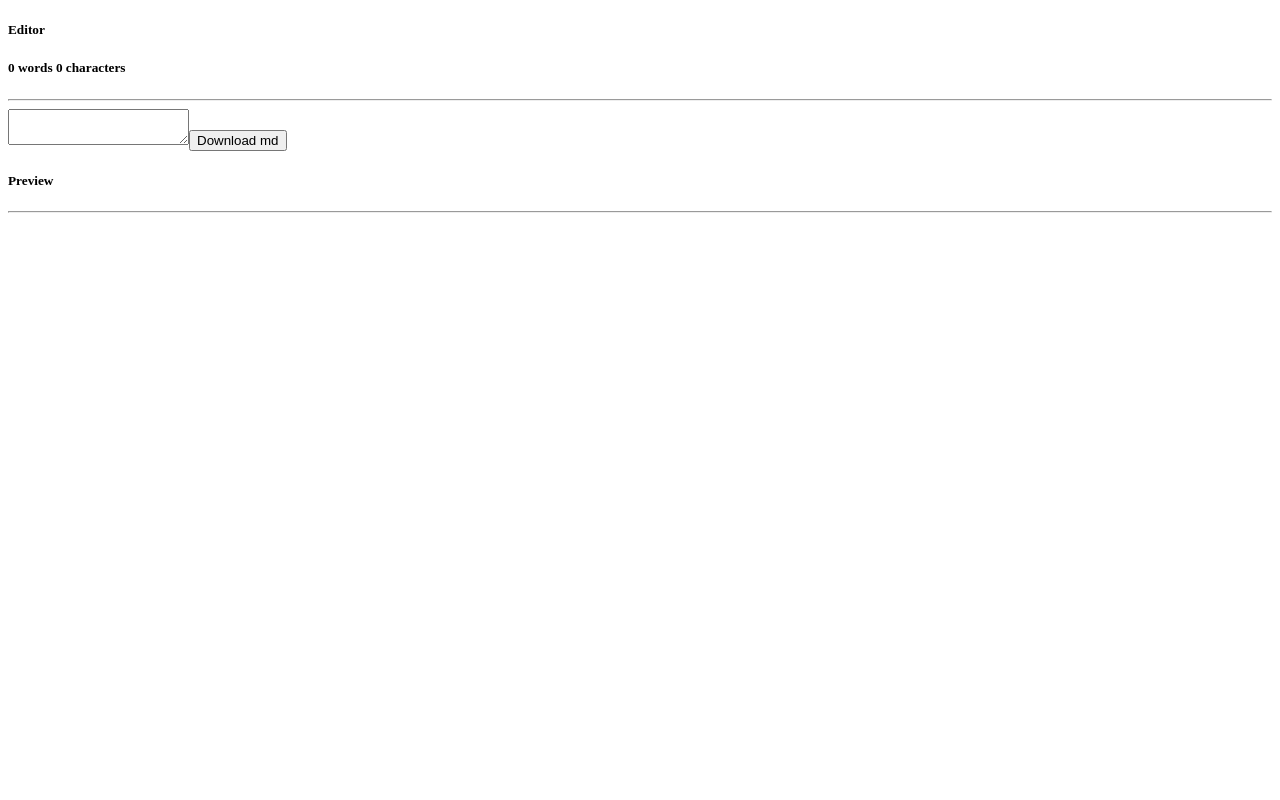
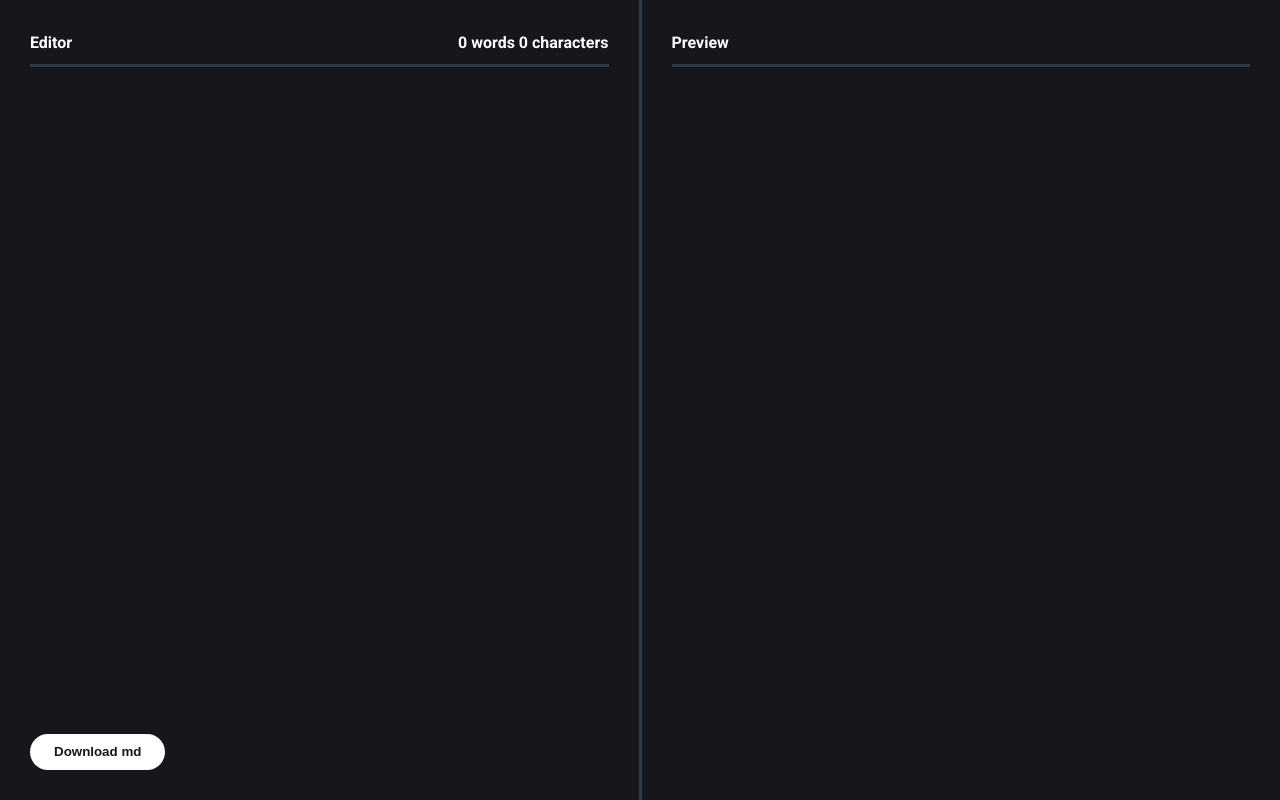
Before and after one commit to shodrig0/markdown-editor, a React (Vite) app: page / in a window 1280 px wide. Built offline with nearby package versions, Linux system fonts and the light colour scheme.

Commit message:
css modules were applied

```diff
--- a/src/App.css
+++ b/src/App.css
@@ -1 +1,113 @@
 /* @import "tailwindcss"; */
+/* fix tailwind */
+
+@import url('https://fonts.googleapis.com/css2?family=Roboto:ital,wght@0,400;0,700;0,900;1,400;1,700&display=swap');
+
+:root {
+    --dark: #2e3b47;
+    --darker: #14171a;
+    --darkest: #16161d;
+    --contrast: #8899AC;
+}
+
+body {
+    margin: 0;
+    font-family: 'Roboto', sans-serif;
+    font-size: 16px;
+    line-height: 1.5;
+    -webkit-font-smoothing: antialiased;
+    -moz-osx-font-smoothing: grayscale;
+    background-color: var(--darkest);
+    color: white;
+}
+
+*,
+*:before,
+*:after {
+    box-sizing: border-box;
+}
+
+p {
+    margin: 0 0 1.3rem;
+}
+
+h1,
+h2,
+h3,
+h4,
+h5,
+h6 {
+    margin: 0;
+}
+
+h1 {
+    font-size: 2.625em;
+    line-height: 1.55;
+    font-weight: 900;
+}
+
+h2 {
+    font-size: 2em;
+    line-height: 1.58;
+    font-weight: 900;
+}
+
+h3 {
+    font-size: 1.625em;
+    line-height: 1.62;
+    font-weight: 900;
+}
+
+h4 {
+    font-size: 1.25em;
+    line-height: 1.65;
+    font-weight: 900;
+}
+
+h5 {
+    font-size: 1em;
+    line-height: 1.65;
+    font-weight: 700;
+}
+
+h6 {
+    font-size: 0.813em;
+    line-height: 1.77;
+    font-weight: 700;
+}
+
+a {
+    color: white;
+}
+
+button {
+    --button-bg: white;
+    --border-bg: white;
+    --text-color: var(--darkest);
+    display: inline-block;
+    width: fit-content;
+    border: none;
+    outline: none;
+    background-color: var(--button-bg);
+    color: var(--text-color);
+    border: 4px solid var(--border-bg);
+    transition: .2s opacity;
+    padding: 0.5em 1.5em;
+    cursor: pointer;
+    border-radius: 2em;
+    font-weight: 700;
+}
+
+button:hover {
+    opacity: 0.9;
+}
+
+hr {
+    border: none;
+    height: 3px;
+    background-color: var(--dark);
+}
+
+.mb-2 {
+    margin-bottom: 0.5rem;
+}
--- /dev/null
+++ b/src/components/Editor/Editor.module.css
@@ -0,0 +1,17 @@
+.editor__wrap {
+    display: flex;
+    flex-direction: column;
+    height: 100%;
+}
+
+.editor {
+    width: 100%;
+    flex-grow: 1;
+    color: #fff;
+    margin-bottom: 20px;
+    border: none;
+    outline: none;
+    appearance: none;
+    background: none;
+    resize: none;
+}
--- a/src/components/Editor/Editor.tsx
+++ b/src/components/Editor/Editor.tsx
@@ -1,7 +1,8 @@
-import { useState } from "react";
-import { useMarkdown } from "../../context/markdownContext";
+import { useState } from "react"
+import { useMarkdown } from "../../context/markdownContext"
 // import type { IMarkdown } from "../../types/mdTypes";
-import TitleBar from "../Title-Bar/Title-Bar";
+import TitleBar from "../Title-Bar/Title-Bar"
+import styles from "./Editor.module.css"
 
 const Editor = () => {
     // const markdownContext = useMarkdown()
@@ -37,10 +38,10 @@ const Editor = () => {
     }
 
     return (
-        <div >
+        <div className={styles.editor__wrap}>
             <TitleBar title="Editor" asideTxt={`${words} words ${chars} characters`} />
-            <textarea value={markdown} onChange={editMarkdown} />
-            <button className="bg-blue-500 md:bg-green-500" onClick={downloadFile}>Download md</button>
+            <textarea className={styles.editor} value={markdown} onChange={editMarkdown} />
+            <button onClick={downloadFile}>Download md</button>
         </div>
     )
 }
--- a/src/components/Main-Layout/Main-Layout.tsx
+++ b/src/components/Main-Layout/Main-Layout.tsx
@@ -1,4 +1,6 @@
 import type { FC, ReactNode } from "react"
+import styles from "./Main-Loyout.module.css"
+
 
 type Props = {
     children: ReactNode
@@ -11,7 +13,7 @@ type MainLayoutComponent = FC<Props> & {
 
 const MainLayout: MainLayoutComponent = ({ children }) => {
     return (
-        <div>
+        <div className={styles.mainLayout}>
             {children}
         </div>
     )
@@ -19,7 +21,7 @@ const MainLayout: MainLayoutComponent = ({ children }) => {
 
 const Column: FC<Props> = ({ children }) => {
     return (
-        <div>
+        <div className={styles.mainLayout__col}>
             {children}
         </div>
     )
--- /dev/null
+++ b/src/components/Main-Layout/Main-Loyout.module.css
@@ -0,0 +1,13 @@
+.mainLayout {
+    display: flex;
+    height: 100vh;
+}
+
+.mainLayout__col {
+    flex: 1;
+    padding: 1.875rem;
+}
+
+.mainLayout__col:not(:last-child) {
+    border-right: 3px solid var(--dark);
+}
--- /dev/null
+++ b/src/components/Preview/Preview.module.css
@@ -0,0 +1,10 @@
+.preview {
+    display: flex;
+    flex-direction: column;
+    height: 100%;
+}
+
+.preview__scroll {
+    overflow: auto;
+    flex-grow: 1;
+}
--- a/src/components/Preview/Preview.tsx
+++ b/src/components/Preview/Preview.tsx
@@ -1,6 +1,7 @@
 import { useMarkdown } from '../../context/markdownContext'
 import ReactMarkdown from 'react-markdown'
 import TitleBar from '../Title-Bar/Title-Bar'
+import style from './Preview.module.css'
 
 const Preview = () => {
 
@@ -9,10 +10,9 @@ const Preview = () => {
     const { markdown } = useMarkdown()!
 
     return (
-        <div className="bg-red-500 text-white">
+        <div className={style.preview} >
             <TitleBar title='Preview' asideTxt='' />
-            <div className="prose max-w-none">
-                {/* <h1>hello</h1> */}
+            <div className={style.preview__scroll}>
                 <ReactMarkdown>{markdown}</ReactMarkdown>
             </div>
         </div>
--- /dev/null
+++ b/src/components/Title-Bar/Title-Bar.module.css
@@ -0,0 +1,9 @@
+.titleBar__wrap {
+    display: flex;
+    justify-content: space-between;
+    align-items: center;
+}
+
+.mb4 {
+    margin-bottom: 1.5rem;
+}
--- a/src/components/Title-Bar/Title-Bar.tsx
+++ b/src/components/Title-Bar/Title-Bar.tsx
@@ -1,3 +1,5 @@
+import styles from "./Title-Bar.module.css"
+
 type Props = {
     title: string
     asideTxt: string
@@ -5,8 +7,8 @@ type Props = {
 
 const TitleBar: React.FC<Props> = ({ title, asideTxt }) => {
     return (
-        <div>
-            <div>
+        <div className={styles.mb4}>
+            <div className={styles.titleBar__wrap}>
                 {title && <h5>{title}</h5>}
                 {asideTxt && <h5>{asideTxt}</h5>}
             </div>
```
